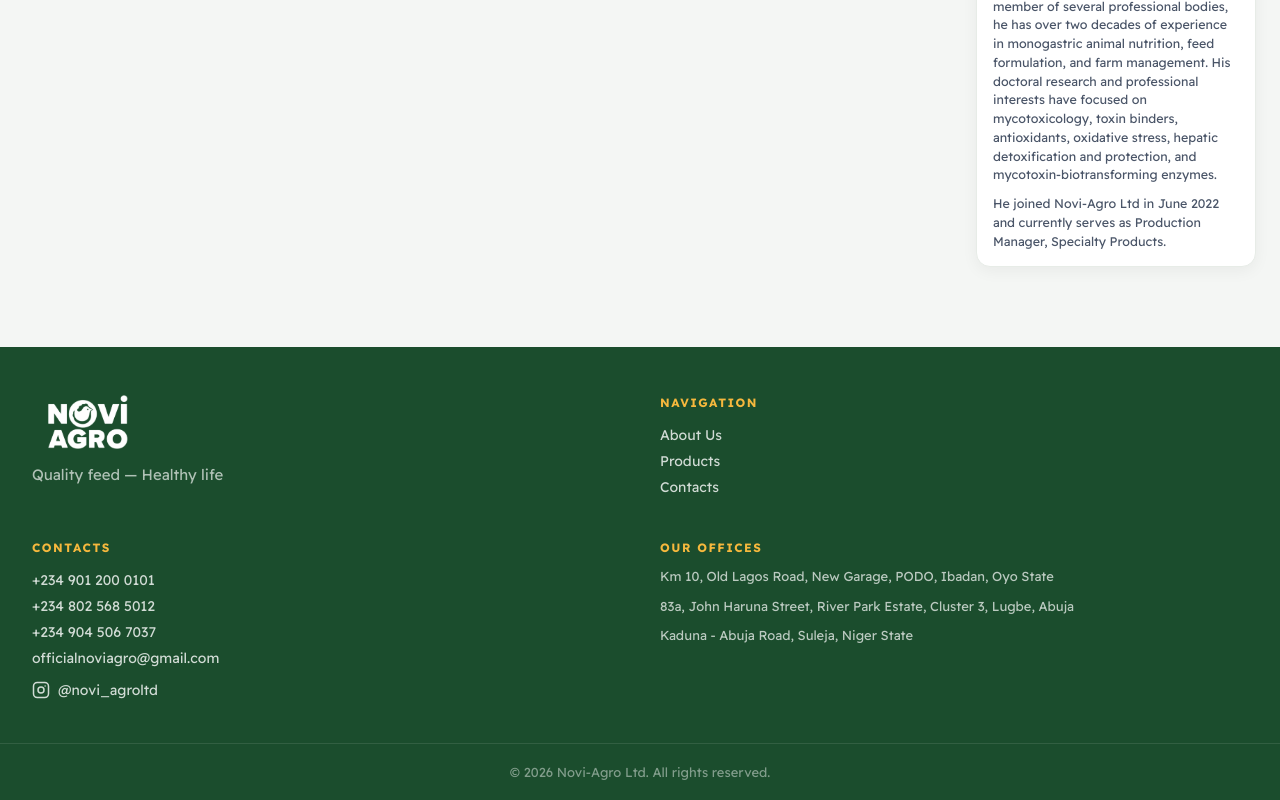
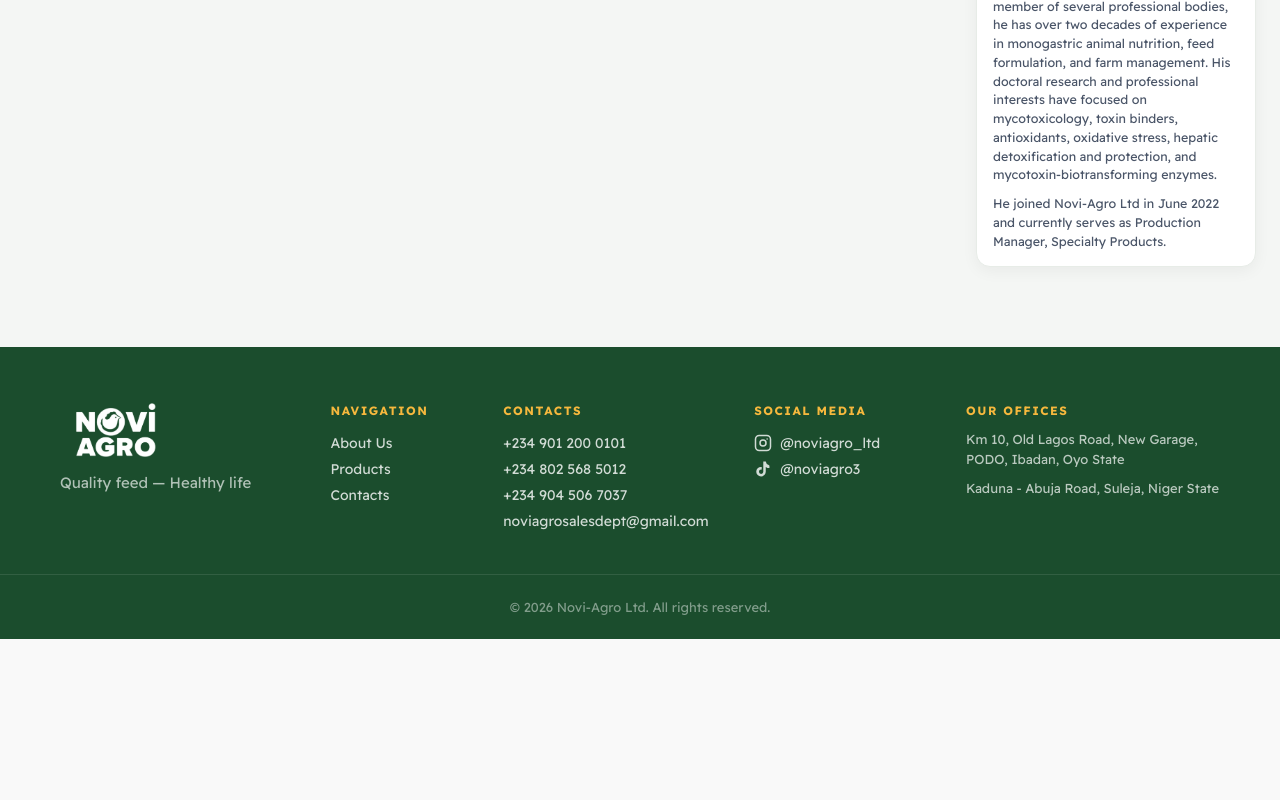
Before and after one commit to Kisame2369/Novi-Agro, a React (Vite) app: page /blog in a window 1280 px wide. Shown: the part 904-1704 px from the top of the page. After the commit the page ends 1543 px from the top, so only its background shows below. Built offline with nearby package versions, Linux system fonts and the light colour scheme; no server answers.

Commit message:
update contacts + fix search

```diff
--- a/src/components/Footer/Footer.jsx
+++ b/src/components/Footer/Footer.jsx
@@ -1,9 +1,19 @@
 import { NavLink } from "react-router-dom";
 import css from "./Footer.module.css";
 
-function InstagramIcon({ size = 20 }) {
+function InstagramIcon({ size = 18 }) {
   return (
-        <svg xmlns="http://www.w3.org/2000/svg" width={size} height={size} viewBox="0 0 24 24" fill="none" stroke="currentColor" strokeWidth="2" strokeLinecap="round" strokeLinejoin="round">
+    <svg
+      xmlns="http://www.w3.org/2000/svg"
+      width={size}
+      height={size}
+      viewBox="0 0 24 24"
+      fill="none"
+      stroke="currentColor"
+      strokeWidth="2"
+      strokeLinecap="round"
+      strokeLinejoin="round"
+    >
       <rect x="2" y="2" width="20" height="20" rx="5" ry="5" />
       <circle cx="12" cy="12" r="4" />
       <circle cx="17.5" cy="6.5" r="1" fill="currentColor" stroke="none" />
@@ -11,14 +21,24 @@ function InstagramIcon({ size = 20 }) {
   );
 }
 
+function TikTokIcon({ size = 18 }) {
+  return (
+    <svg
+      xmlns="http://www.w3.org/2000/svg"
+      width={size}
+      height={size}
+      viewBox="0 0 24 24"
+      fill="currentColor"
+    >
+      <path d="M19.59 6.69a4.83 4.83 0 0 1-3.77-4.25V2h-3.45v13.67a2.89 2.89 0 0 1-2.88 2.88 2.89 2.89 0 0 1-2.89-2.88 2.89 2.89 0 0 1 2.89-2.88c.28 0 .54.04.79.1v-3.5a6.37 6.37 0 0 0-.79-.05A6.34 6.34 0 0 0 3 15.67 6.34 6.34 0 0 0 9.34 22a6.34 6.34 0 0 0 6.34-6.33V9.18a8.16 8.16 0 0 0 4.91 1.63V7.37c-.35 0-.7-.23-1-.68z" />
+    </svg>
+  );
+}
+
 const offices = [
   {
     label: "Km 10, Old Lagos Road, New Garage, PODO, Ibadan, Oyo State",
-        mapUrl: "https://www.google.com/maps/search/?api=1&query=New+Garage+PODO+Ibadan+Oyo+State",
-    },
-    {
-        label: "83a, John Haruna Street, River Park Estate, Cluster 3, Lugbe, Abuja",
-        mapUrl: "https://www.google.com/maps/search/?api=1&query=83a+John+Haruna+Street+River+Park+Estate+Lugbe+Abuja",
+    mapUrl: "https://maps.app.goo.gl/yBwtZmSqiU578F8M8",
   },
   {
     label: "Kaduna - Abuja Road, Suleja, Niger State",
@@ -49,17 +69,43 @@ export default function Footer() {
           <a href="tel:+2349012000101" className={css.link}>+234 901 200 0101</a>
           <a href="tel:+2348025685012" className={css.link}>+234 802 568 5012</a>
           <a href="tel:+2349045067037" className={css.link}>+234 904 506 7037</a>
-                    <a href="mailto:officialnoviagro@gmail.com" className={css.link}>officialnoviagro@gmail.com</a>
-                    <a href="https://www.instagram.com/novi_agroltd" target="_blank" rel="noreferrer" className={css.social}>
+          <a href="mailto:noviagrosalesdept@gmail.com" className={css.link}>
+            noviagrosalesdept@gmail.com
+          </a>
+        </div>
+
+        <div className={css.socials}>
+          <p className={css.navTitle}>Social Media</p>
+          <a
+            href="https://www.instagram.com/noviagro_ltd?utm_source=ig_web_button_share_sheet&igsi=ZDNlZDc0MzIxNw=="
+            target="_blank"
+            rel="noreferrer"
+            className={css.socialLink}
+          >
             <InstagramIcon size={18} />
-                        @novi_agroltd
+            @noviagro_ltd
+          </a>
+          <a
+            href="https://www.tiktok.com/@noviagro3?is_from_webapp=1&sender_device=pc"
+            target="_blank"
+            rel="noreferrer"
+            className={css.socialLink}
+          >
+            <TikTokIcon size={18} />
+            @noviagro3
           </a>
         </div>
 
         <div className={css.addresses}>
           <p className={css.navTitle}>Our Offices</p>
           {offices.map((o) => (
-                        <a key={o.mapUrl} href={o.mapUrl} target="_blank" rel="noreferrer" className={css.addressLink}>
+            <a
+              key={o.mapUrl}
+              href={o.mapUrl}
+              target="_blank"
+              rel="noreferrer"
+              className={css.addressLink}
+            >
               {o.label}
             </a>
           ))}
--- a/src/components/Footer/Footer.module.css
+++ b/src/components/Footer/Footer.module.css
@@ -43,6 +43,7 @@
 
 .nav,
 .contacts,
+.socials,
 .addresses {
     display: flex;
     flex-direction: column;
@@ -54,13 +55,15 @@
     text-decoration: none;
     padding: 6px 0;
     transition: color 0.2s ease;
+    word-break: break-word;
 }
 
 .link:hover {
     color: var(--white);
+    text-decoration: none;
 }
 
-.social {
+.socialLink {
     display: inline-flex;
     align-items: center;
     gap: 8px;
@@ -68,12 +71,12 @@
     color: rgba(255, 255, 255, 0.8);
     text-decoration: none;
     padding: 6px 0;
-    margin-top: 4px;
     transition: color 0.2s ease;
 }
 
-.social:hover {
+.socialLink:hover {
     color: var(--white);
+    text-decoration: none;
 }
 
 .addressLink {
@@ -92,7 +95,7 @@
 
 .addressLink:hover {
     color: var(--white);
-    text-decoration: underline;
+    text-decoration: none;
 }
 
 .bottom {
@@ -122,13 +125,9 @@
         font-size: 15px;
     }
 
-    .link {
+    .link,
+    .socialLink {
         padding: 4px 0;
-    }
-
-    .social {
-        padding: 4px 0;
-        margin-top: 6px;
     }
 
     .addressLink {
@@ -144,15 +143,15 @@
     }
 }
 
-@media (min-width: 1440px) {
+@media (min-width: 1200px) {
     .inner {
         max-width: 1440px;
-        grid-template-columns: 1.2fr 0.8fr 1.1fr 1.4fr;
-        gap: 48px;
-        padding: 56px 80px 40px;
+        grid-template-columns: 1.2fr 0.7fr 1.1fr 0.9fr 1.3fr;
+        gap: 36px;
+        padding: 56px 60px 40px;
     }
 
     .bottom {
-        padding: 24px 80px;
+        padding: 24px 60px;
     }
 }
--- a/src/pages/ContactsPage/ContactsPage.jsx
+++ b/src/pages/ContactsPage/ContactsPage.jsx
@@ -2,7 +2,7 @@ import { useState } from "react";
 import css from "./ContactsPage.module.css";
 import { MapPin, Phone, Mail, ChevronRight } from "lucide-react";
 
-function InstagramIcon({ size = 24 }) {
+function InstagramIcon({ size = 28 }) {
   return (
     <svg
       xmlns="http://www.w3.org/2000/svg"
@@ -38,14 +38,6 @@ const offices = [
     mapUrl: "https://maps.app.goo.gl/yBwtZmSqiU578F8M8",
     mapSrc: getEmbedSrc("Novi agro, Ibadan, Oyo State"),
     color: "#007934",
-    },
-    {
-        region: "Abuja",
-        city: "Abuja, FCT",
-        address: "83a, John Haruna Street, River Park Estate, Cluster 3, Lugbe, Abuja",
-        mapUrl: getMapUrl("83a, John Haruna Street, River Park Estate, Cluster 3, Lugbe, Abuja"),
-        mapSrc: getEmbedSrc("83a, John Haruna Street, River Park Estate, Cluster 3, Lugbe, Abuja"),
-        color: "#F6B83D",
   },
   {
     region: "North",
@@ -95,7 +87,6 @@ export default function ContactsPage() {
   return (
     <div className={css.page}>
       <div className={css.content}>
-
         <h2 className={css.sectionTitle}>Our Contacts</h2>
 
         <section className={css.officesSection}>
@@ -129,7 +120,6 @@ export default function ContactsPage() {
 
         <section className={css.detailsSection}>
           <div className={css.detailsGrid}>
-
             <div className={css.detailCard}>
               <div className={css.detailIcon} style={{ backgroundColor: "#e6f4ec", color: "var(--green)" }}>
                 <Phone size={28} />
@@ -150,8 +140,8 @@ export default function ContactsPage() {
               </div>
               <h3 className={css.detailTitle}>Email</h3>
               <div className={css.detailLines}>
-                                <a href="mailto:officialnoviagro@gmail.com" className={css.detailLink}>
-                                    officialnoviagro@gmail.com
+                <a href="mailto:noviagrosalesdept@gmail.com" className={css.detailLink}>
+                  noviagrosalesdept@gmail.com
                 </a>
               </div>
             </div>
@@ -163,16 +153,23 @@ export default function ContactsPage() {
               <h3 className={css.detailTitle}>Social Media</h3>
               <div className={css.detailLines}>
                 <a
-                                    href="https://www.instagram.com/novi_agroltd"
+                  href="https://www.instagram.com/noviagro_ltd?utm_source=ig_web_button_share_sheet&igsi=ZDNlZDc0MzIxNw=="
                   target="_blank"
                   rel="noreferrer"
                   className={css.detailLink}
                 >
-                                    @novi_agroltd
+                  @noviagro_ltd
+                </a>
+                <a
+                  href="https://www.tiktok.com/@noviagro3?is_from_webapp=1&sender_device=pc"
+                  target="_blank"
+                  rel="noreferrer"
+                  className={css.detailLink}
+                >
+                  @noviagro3
                 </a>
               </div>
             </div>
-
           </div>
         </section>
       </div>
--- a/src/pages/ContactsPage/ContactsPage.module.css
+++ b/src/pages/ContactsPage/ContactsPage.module.css
@@ -1,5 +1,5 @@
 .page {
-    min-height: 100vh;
+    min-height: auto;
 }
 
 .content {
@@ -200,7 +200,7 @@
 .detailLines {
     display: flex;
     flex-direction: column;
-    gap: 6px;
+    gap: 8px;
 }
 
 .detailLink {
@@ -209,14 +209,14 @@
     color: var(--green);
     text-decoration: none;
     transition: color 0.2s ease;
+    word-break: break-word;
 }
 
 .detailLink:hover {
     color: var(--dark-green);
-    text-decoration: underline;
+    text-decoration: none;
 }
 
-/* Tablet (от 768px): Карты 3 в ряд (компактные), контакты в ряд по 260px */
 @media (min-width: 768px) {
     .content {
         padding: 40px 20px 60px;
@@ -231,46 +231,38 @@
         margin-bottom: 40px;
     }
 
-    /* Карты офисов: 3 в ряд */
     .officesGrid {
-        grid-template-columns: repeat(3, 1fr);
-        gap: 14px;
-    }
-
-    .officeCard:last-child {
-        grid-column: auto;
-        justify-self: stretch;
-        width: auto;
+        grid-template-columns: repeat(2, 1fr);
+        gap: 18px;
     }
 
     .officeMap {
-        height: 140px;
+        height: 180px;
     }
 
     .officeTag {
-        padding: 6px 12px;
-        font-size: 10px;
+        padding: 6px 14px;
+        font-size: 11px;
     }
 
     .officeBody {
-        padding: 12px 14px 16px;
-        gap: 8px;
+        padding: 16px 18px 20px;
+        gap: 10px;
     }
 
     .officeCity {
-        font-size: 15px;
+        font-size: 16px;
     }
 
     .officeAddress {
-        font-size: 12px;
-        line-height: 1.4;
+        font-size: 13px;
+        line-height: 1.45;
     }
 
     .officeLink {
-        font-size: 12px;
+        font-size: 13px;
     }
 
-    /* Контакты: оригинальный вид (в ряд с фиксированной шириной 260px) */
     .detailsGrid {
         flex-direction: row;
         flex-wrap: wrap;
@@ -299,7 +291,6 @@
     }
 }
 
-/* Desktop (от 1200px / 1440px) */
 @media (min-width: 1200px) {
     .content {
         padding: 56px 32px 80px;
@@ -315,7 +306,7 @@
     }
 
     .officesGrid {
-        gap: 24px;
+        gap: 28px;
     }
 
     .officeTag {
@@ -324,16 +315,16 @@
     }
 
     .officeMap {
-        height: 200px;
+        height: 220px;
     }
 
     .officeBody {
         padding: 20px 22px 24px;
-        gap: 10px;
+        gap: 12px;
     }
 
     .officeCity {
-        font-size: 17px;
+        font-size: 18px;
     }
 
     .officeAddress {
@@ -349,7 +340,7 @@
     }
 
     .detailCard {
-        width: 260px;
+        width: 280px;
         padding: 28px 24px;
         gap: 14px;
     }
```
Also changed, not shown: src/pages/ProductsPage/ProductsPage.jsx (+55 -15 lines), 1 other file (tests, documents, lock files or other folders). Lines whose indentation alone changed are shown as unchanged.
